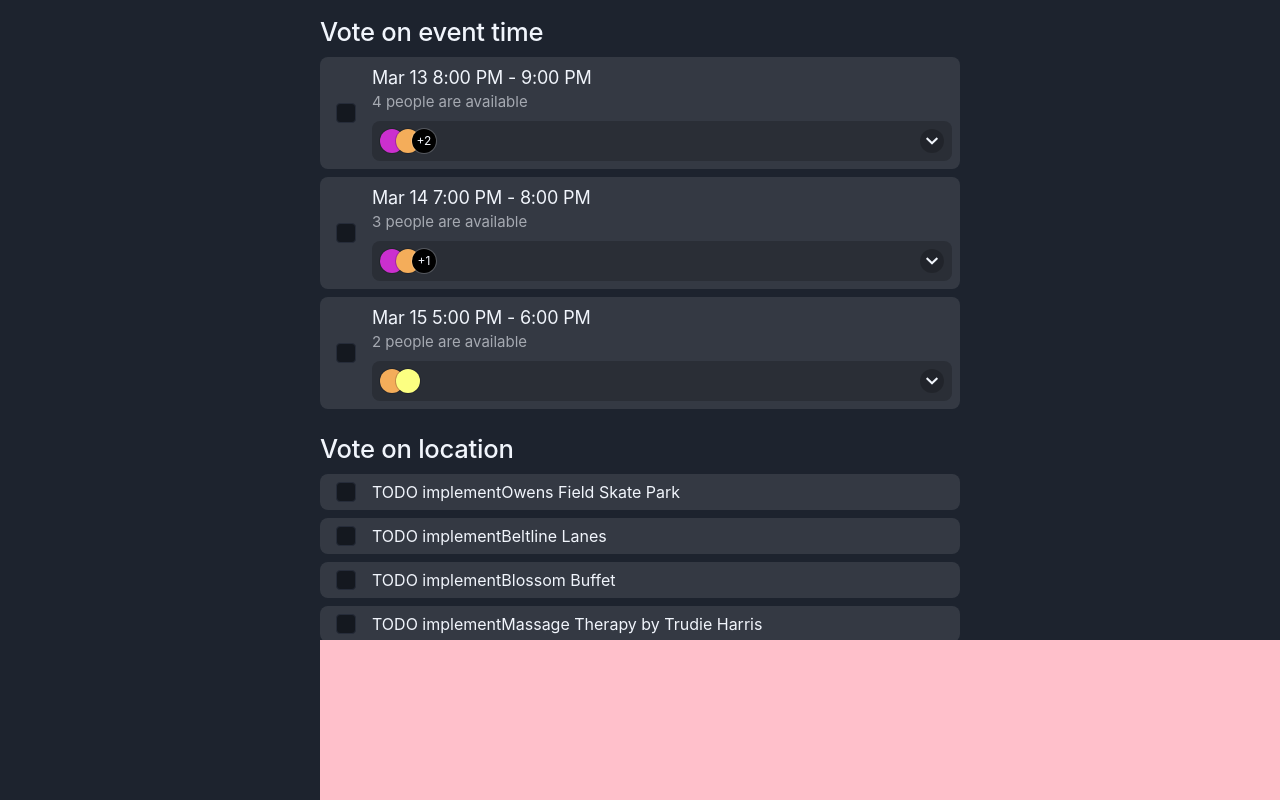
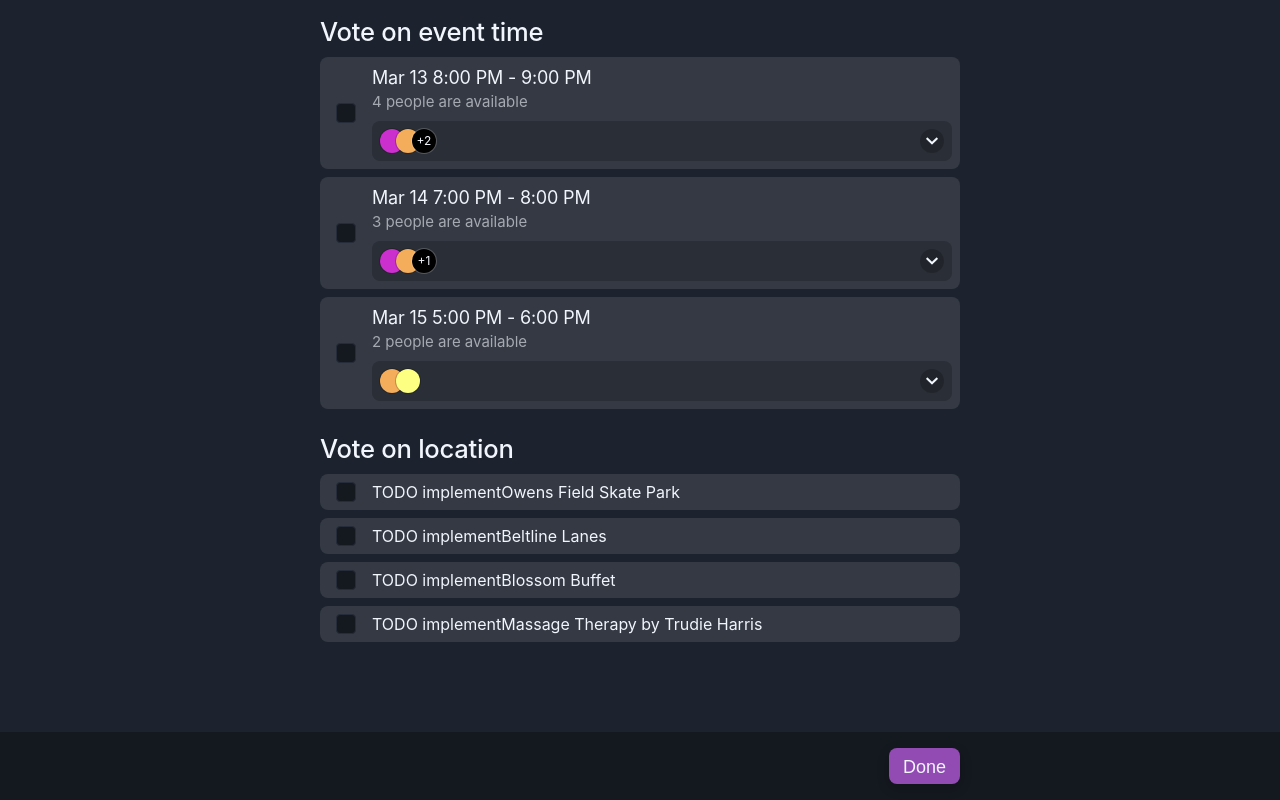
Before and after one commit to 3-brain-cells/sah-frontend, a React (Create React App) app: page /demo/voting/2 in a window 1280 px wide. Built offline with nearby package versions, Linux system fonts and the light colour scheme.

Commit message:
update done button/demo outer

```diff
--- a/src/newcomponents/DemoOuter.tsx
+++ b/src/newcomponents/DemoOuter.tsx
@@ -15,7 +15,7 @@ const Styled = {
     max-width: 640px;
     width: 100%;
     margin: 0 auto;
-    padding-bottom: 24px;
+    padding-bottom: 72px;
   `,
 };
 
--- a/src/newcomponents/DoneButton.tsx
+++ b/src/newcomponents/DoneButton.tsx
@@ -1,28 +1,51 @@
 import styled from "@emotion/styled";
 import Button from "../components/Button";
+import { colors } from "../components/_lib/colors";
 
 const Styled = {
+  OuterDiv: styled.div`
+    background-color: ${colors.background10};
+    position: fixed;
+    width: 100%;
+    bottom: 0;
+    left: 0;
+    padding: 16px 16px;
+  `,
   Div: styled.div`
-    position: absolute;
-    bottom: 40%;
-    right: 5%;
+    max-width: 640px;
+    width: 100%;
+    margin: 0 auto;
+
+    display: flex;
+    flex-direction: row;
+    justify-content: flex-end;
+    align-items: center;
   `,
-
-  OuterDiv: styled.div`
-    background-color: pink;
-    position : fixed;
-    width: 100%;
-    height: 20%;
-    bottom: 0;
-    `
-
+  Button: styled(Button)`
+    height: 36px;
+    & .text {
+      font-size: 18px !important;
+    }
+  `,
 };
 
-export default function DoneButton() {
+export type DoneButtonProps = {
+  onClick?: () => void;
+  text?: string;
+  className?: string;
+  style?: React.CSSProperties;
+};
+
+export default function DoneButton({
+  onClick,
+  text = "Done",
+  className,
+  style,
+}: DoneButtonProps) {
   return (
-    <Styled.OuterDiv>
+    <Styled.OuterDiv className={className} style={style}>
       <Styled.Div>
-        <Button onClick={() => console.log('clicked')} text="Button"/>
+        <Styled.Button onClick={onClick} text={text} />
       </Styled.Div>
     </Styled.OuterDiv>
   );
```
